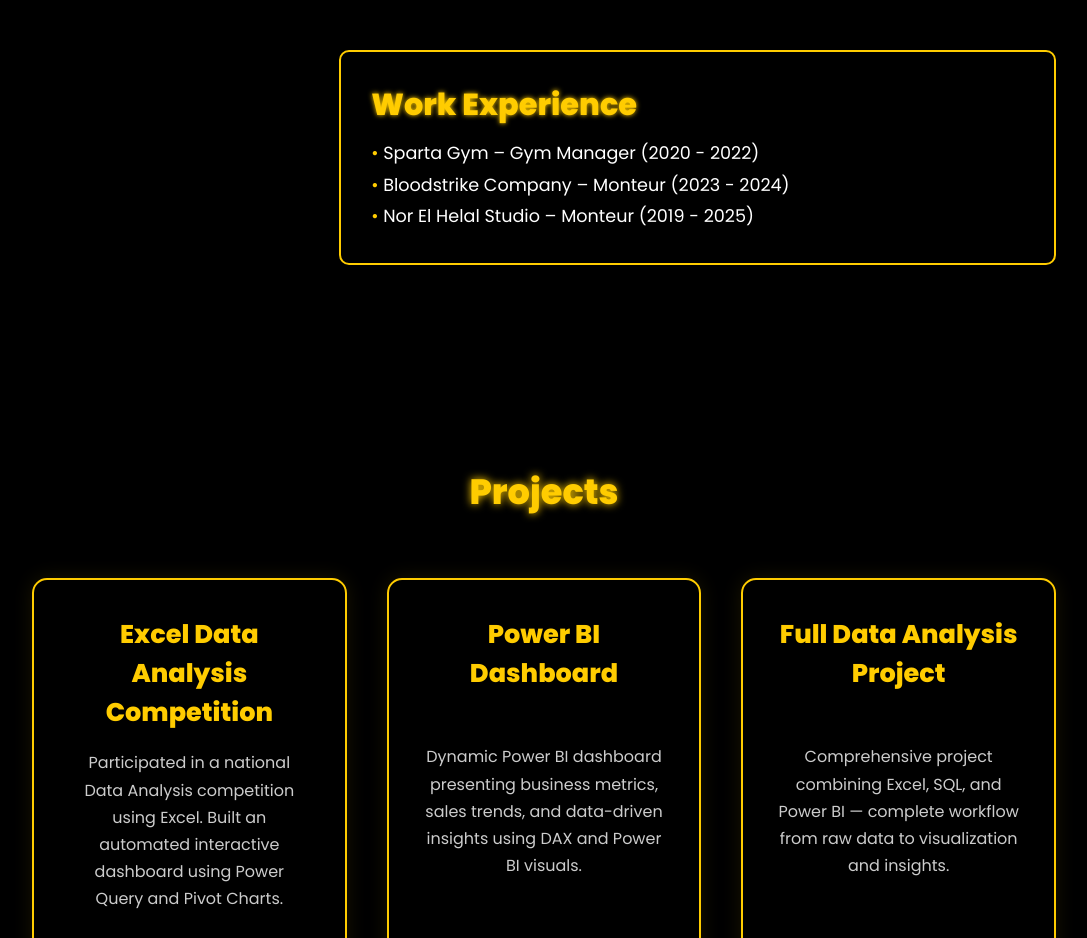
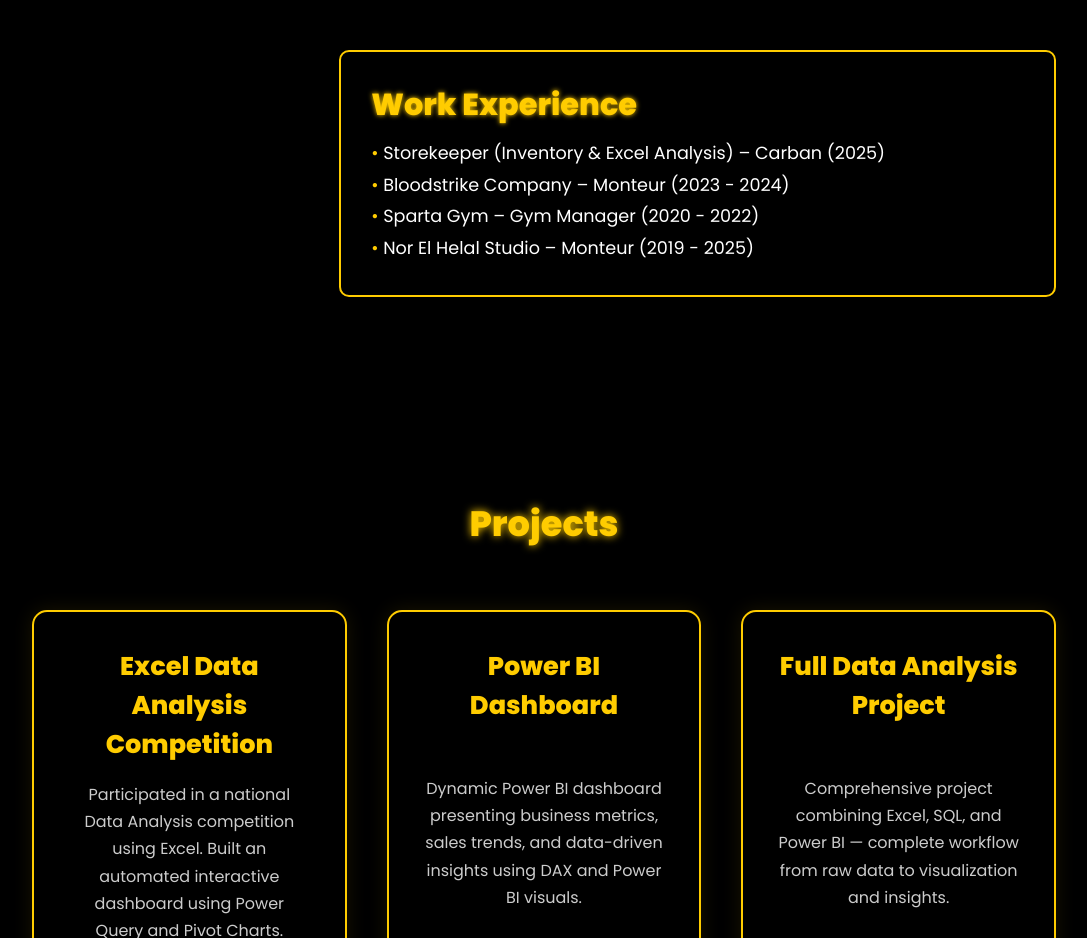
Before and after one commit to mohmaednasser/mohamedhelal.github.io, a plain HTML site: page INDEX.HTML in a window 1280 px wide. Shown: the part 1520-2458 px from the top of the page, without its empty margins (96-1183 px from the left). Drawn offline with Linux system fonts and the light colour scheme.

Commit message:
Update INDEX.HTML

```diff
--- a/INDEX.HTML
+++ b/INDEX.HTML
@@ -163,8 +163,9 @@
     <div class="about-box fade">
       <h2>Work Experience</h2>
       <ul>
+        <li>Storekeeper (Inventory & Excel Analysis) – Carban (2025)</li>
+        <li>Bloodstrike Company – Monteur (2023 - 2024)</li>
         <li>Sparta Gym – Gym Manager (2020 - 2022)</li>
-        <li>Bloodstrike Company – Monteur (2023 - 2024)</li>
         <li>Nor El Helal Studio – Monteur (2019 - 2025)</li>
       </ul>
     </div>
```
